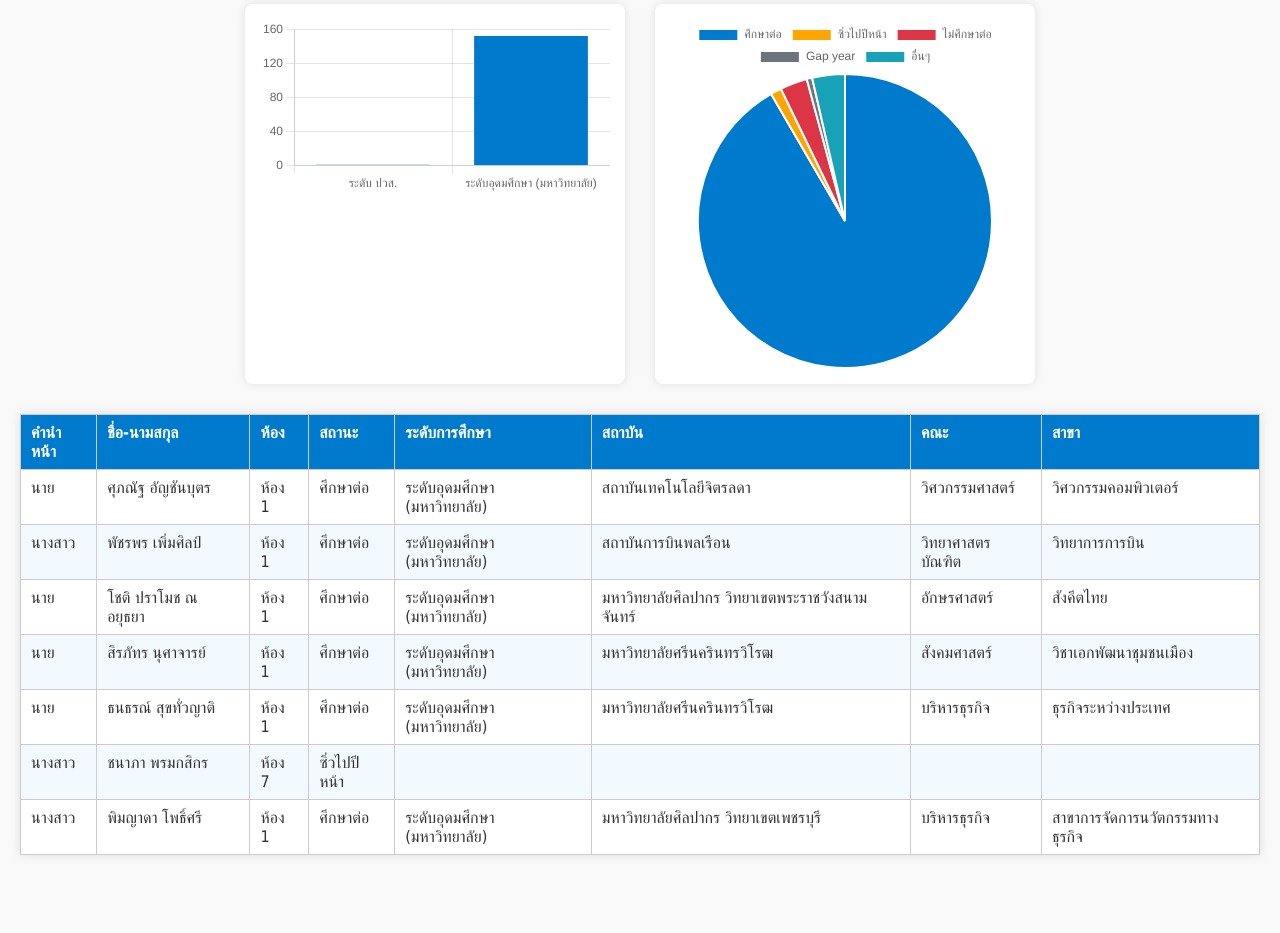
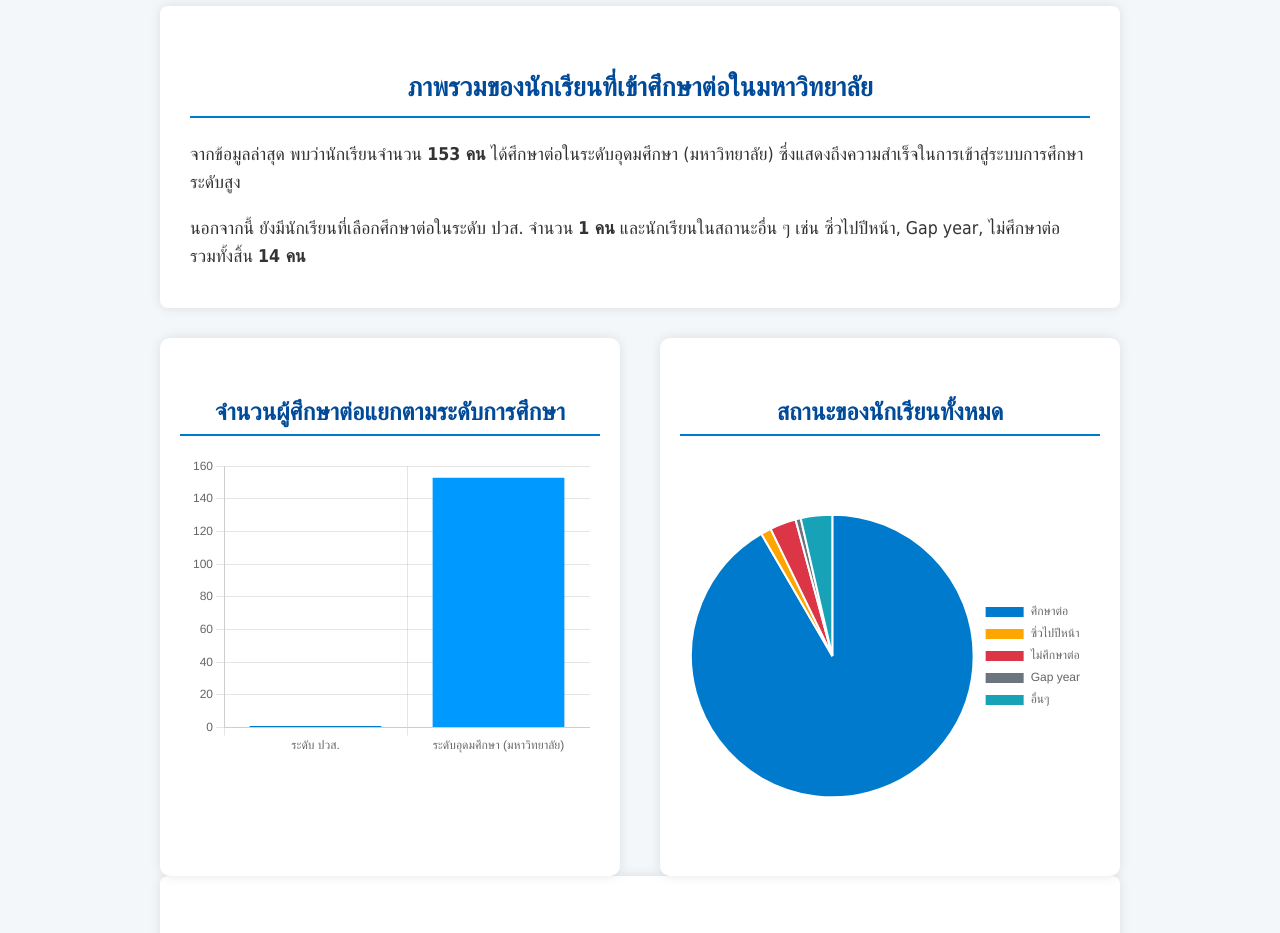
Before and after one commit to Niccha11/niccha, a plain HTML site: page index.html in a window 1280 px wide. Shown: the part 75-1008 px from the top of the page. Before the commit the page ends 950 px from the top, so only its background shows below. Drawn offline with nearby package versions, Linux system fonts and the light colour scheme.

Commit message:
นำเสนอ 2

```diff
--- a/index.html
+++ b/index.html
@@ -3,90 +3,59 @@
 <head>
 <meta charset="UTF-8" />
 <meta name="viewport" content="width=device-width, initial-scale=1" />
-<title>รายงานข้อมูลการศึกษาต่อ</title>
+<title>แดชบอร์ดสรุปภาพรวมการศึกษาต่อของนักเรียน</title>
 <style>
   body {
     font-family: "Sarabun", Tahoma, sans-serif;
     margin: 20px;
-    background: #f9f9f9;
+    background-color: #f4f7fa;
     color: #333;
   }
-  h1 {
+  h1, h2 {
+    color: #004a99;
     text-align: center;
-    color: #005a9c;
-    margin-bottom: 20px;
   }
-  .dashboard {
+  h2 {
+    margin-top: 40px;
+    border-bottom: 2px solid #007acc;
+    padding-bottom: 8px;
+  }
+  .summary {
+    max-width: 900px;
+    margin: 0 auto 30px auto;
+    background: white;
+    padding: 20px 30px;
+    border-radius: 8px;
+    box-shadow: 0 0 12px rgba(0,0,0,0.1);
+    font-size: 1.1em;
+    line-height: 1.6;
+  }
+  .charts {
     display: flex;
     flex-wrap: wrap;
     justify-content: center;
-    gap: 30px;
-    margin-bottom: 30px;
+    gap: 40px;
+    max-width: 960px;
+    margin: 0 auto;
   }
-  .chart-container {
-    background: #fff;
-    padding: 15px;
-    border-radius: 8px;
-    box-shadow: 0 0 10px rgba(0,0,0,0.1);
-    width: 350px;
+  .chart-box {
+    background: white;
+    padding: 20px;
+    border-radius: 10px;
+    box-shadow: 0 0 12px rgba(0,0,0,0.1);
+    width: 420px;
   }
-  table {
-    width: 100%;
-    border-collapse: collapse;
-    background: #fff;
-    box-shadow: 0 0 10px rgba(0,0,0,0.1);
+  canvas {
+    display: block;
+    margin: 0 auto;
   }
-  th, td {
-    border: 1px solid #ccc;
-    padding: 8px 10px;
-    text-align: left;
-    vertical-align: top;
-  }
-  th {
-    background-color: #007acc;
-    color: white;
-    position: sticky;
-    top: 0;
-    z-index: 1;
-  }
-  tr:nth-child(even) {
-    background-color: #f2f9ff;
-  }
-  @media (max-width: 768px) {
-    .dashboard {
+  @media (max-width: 900px) {
+    .charts {
       flex-direction: column;
       align-items: center;
     }
-    table, thead, tbody, th, td, tr {
-      display: block;
-    }
-    thead tr {
-      display: none;
-    }
-    tr {
-      margin-bottom: 15px;
-      border: 1px solid #ddd;
-      padding: 10px;
-      background: #fff;
-      box-shadow: 0 0 5px rgba(0,0,0,0.05);
-    }
-    td {
-      border: none;
-      padding-left: 50%;
-      position: relative;
-      text-align: right;
-      white-space: normal;
-    }
-    td::before {
-      position: absolute;
-      top: 8px;
-      left: 10px;
-      width: 45%;
-      white-space: nowrap;
-      font-weight: bold;
-      text-align: left;
-      content: attr(data-label);
-      color: #007acc;
+    .chart-box {
+      width: 90%;
     }
   }
 </style>
@@ -94,90 +63,82 @@
 </head>
 <body>
 
-<h1>รายงานข้อมูลการศึกษาต่อของนักเรียน</h1>
+<h1>แดชบอร์ดสรุปภาพรวมการศึกษาต่อของนักเรียน</h1>
 
-<div class="dashboard">
-  <div class="chart-container">
-    <canvas id="barChart"></canvas>
+<section class="summary">
+  <h2>ภาพรวมของนักเรียนที่เข้าศึกษาต่อในมหาวิทยาลัย</h2>
+  <p>จากข้อมูลล่าสุด พบว่านักเรียนจำนวน <strong>153 คน</strong> ได้ศึกษาต่อในระดับอุดมศึกษา (มหาวิทยาลัย) ซึ่งแสดงถึงความสำเร็จในการเข้าสู่ระบบการศึกษาระดับสูง</p>
+  <p>นอกจากนี้ ยังมีนักเรียนที่เลือกศึกษาต่อในระดับ ปวส. จำนวน <strong>1 คน</strong> และนักเรียนในสถานะอื่น ๆ เช่น ซิ่วไปปีหน้า, Gap year, ไม่ศึกษาต่อ รวมทั้งสิ้น <strong>14 คน</strong></p>
+</section>
+
+<section class="charts">
+  <div class="chart-box">
+    <h2>จำนวนผู้ศึกษาต่อแยกตามระดับการศึกษา</h2>
+    <canvas id="eduLevelChart" width="400" height="300"></canvas>
   </div>
-  <div class="chart-container">
-    <canvas id="pieChart"></canvas>
+  <div class="chart-box">
+    <h2>สถานะของนักเรียนทั้งหมด</h2>
+    <canvas id="statusChart" width="400" height="300"></canvas>
   </div>
-</div>
+</section>
 
-<table>
-  <thead>
-    <tr>
-      <th>คำนำหน้า</th>
-      <th>ชื่อ-นามสกุล</th>
-      <th>ห้อง</th>
-      <th>สถานะ</th>
-      <th>ระดับการศึกษา</th>
-      <th>สถาบัน</th>
-      <th>คณะ</th>
-      <th>สาขา</th>
-    </tr>
-  </thead>
-  <tbody>
-    <tr><td data-label="คำนำหน้า">นาย</td><td data-label="ชื่อ-นามสกุล">ศุภณัฐ อัญชันบุตร</td><td data-label="ห้อง">ห้อง 1</td><td data-label="สถานะ">ศึกษาต่อ</td><td data-label="ระดับการศึกษา">ระดับอุดมศึกษา (มหาวิทยาลัย)</td><td data-label="สถาบัน">สถาบันเทคโนโลยีจิตรลดา</td><td data-label="คณะ">วิศวกรรมศาสตร์</td><td data-label="สาขา">วิศวกรรมคอมพิวเตอร์</td></tr>
-    <tr><td data-label="คำนำหน้า">นางสาว</td><td data-label="ชื่อ-นามสกุล">พัชรพร เพิ่มศิลป์</td><td data-label="ห้อง">ห้อง 1</td><td data-label="สถานะ">ศึกษาต่อ</td><td data-label="ระดับการศึกษา">ระดับอุดมศึกษา (มหาวิทยาลัย)</td><td data-label="สถาบัน">สถาบันการบินพลเรือน</td><td data-label="คณะ">วิทยาศาสตรบัณฑิต</td><td data-label="สาขา">วิทยาการการบิน</td></tr>
-    <tr><td data-label="คำนำหน้า">นาย</td><td data-label="ชื่อ-นามสกุล">โชติ ปราโมช ณ อยุธยา</td><td data-label="ห้อง">ห้อง 1</td><td data-label="สถานะ">ศึกษาต่อ</td><td data-label="ระดับการศึกษา">ระดับอุดมศึกษา (มหาวิทยาลัย)</td><td data-label="สถาบัน">มหาวิทยาลัยศิลปากร วิทยาเขตพระราชวังสนามจันทร์</td><td data-label="คณะ">อักษรศาสตร์</td><td data-label="สาขา">สังคีตไทย</td></tr>
-    <tr><td data-label="คำนำหน้า">นาย</td><td data-label="ชื่อ-นามสกุล">สิรภัทร นุศาจารย์</td><td data-label="ห้อง">ห้อง 1</td><td data-label="สถานะ">ศึกษาต่อ</td><td data-label="ระดับการศึกษา">ระดับอุดมศึกษา (มหาวิทยาลัย)</td><td data-label="สถาบัน">มหาวิทยาลัยศรีนครินทรวิโรฒ</td><td data-label="คณะ">สังคมศาสตร์</td><td data-label="สาขา">วิชาเอกพัฒนาชุมชนเมือง</td></tr>
-    <tr><td data-label="คำนำหน้า">นาย</td><td data-label="ชื่อ-นามสกุล">ธนธรณ์ สุขทั่วญาติ</td><td data-label="ห้อง">ห้อง 1</td><td data-label="สถานะ">ศึกษาต่อ</td><td data-label="ระดับการศึกษา">ระดับอุดมศึกษา (มหาวิทยาลัย)</td><td data-label="สถาบัน">มหาวิทยาลัยศรีนครินทรวิโรฒ </td><td data-label="คณะ">บริหารธุรกิจ</td><td data-label="สาขา">ธุรกิจระหว่างประเทศ</td></tr>
-    <tr><td data-label="คำนำหน้า">นางสาว</td><td data-label="ชื่อ-นามสกุล">ชนาภา พรมกสิกร</td><td data-label="ห้อง">ห้อง 7</td><td data-label="สถานะ">ซิ่วไปปีหน้า</td><td data-label="ระดับการศึกษา"></td><td data-label="สถาบัน"></td><td data-label="คณะ"></td><td data-label="สาขา"></td></tr>
-    <tr><td data-label="คำนำหน้า">นางสาว</td><td data-label="ชื่อ-นามสกุล">พิมญาดา โพธิ์ศรี</td><td data-label="ห้อง">ห้อง 1</td><td data-label="สถานะ">ศึกษาต่อ</td><td data-label="ระดับการศึกษา">ระดับอุดมศึกษา (มหาวิทยาลัย)</td><td data-label="สถาบัน">มหาวิทยาลัยศิลปากร วิทยาเขตเพชรบุรี</td><td data-label="คณะ">บริหารธุรกิจ</td><td data-label="สาขา">สาขาการจัดการนวัตกรรมทางธุรกิจ</td></tr>
-    <!-- เพิ่มข้อมูลนักเรียนทั้งหมดในลักษณะนี้ -->
-  </tbody>
-</table>
+<section class="summary">
+  <h2>สรุปสถานะการศึกษาต่อของนักเรียน</h2>
+  <p>นักเรียนส่วนใหญ่มีสถานะ <strong>ศึกษาต่อ</strong> จำนวน 153 คน แสดงให้เห็นถึงความมุ่งมั่นและความต่อเนื่องในการศึกษาของกลุ่มนักเรียนนี้</p>
+  <p>ในขณะที่นักเรียนที่เลือก <strong>ซิ่วไปปีหน้า</strong> มีจำนวน 2 คน และนักเรียนที่ <strong>ไม่ศึกษาต่อ</strong> มีจำนวน 5 คน ซึ่งเป็นข้อมูลที่สำคัญสำหรับการวางแผนและพัฒนาการศึกษาต่อไป</p>
+</section>
 
 <script>
-  // สรุปข้อมูลสถานะจากไฟล์
-  const statusCounts = {
-    "ศึกษาต่อ": 153,
-    "ซิ่วไปปีหน้า": 2,
-    "ไม่ศึกษาต่อ": 5,
-    "Gap year": 1,
-    "อื่นๆ": 6
-  };
+  // ข้อมูลสรุประดับการศึกษา
+  const eduLevelLabels = ['ระดับ ปวส.', 'ระดับอุดมศึกษา (มหาวิทยาลัย)'];
+  const eduLevelData = [1, 153];
 
-  // สรุประดับการศึกษา
-  const eduLevelCounts = {
-    "ระดับ ปวส.": 1,
-    "ระดับอุดมศึกษา (มหาวิทยาลัย)": 152
-  };
+  // ข้อมูลสรุปสถานะนักเรียน
+  const statusLabels = ['ศึกษาต่อ', 'ซิ่วไปปีหน้า', 'ไม่ศึกษาต่อ', 'Gap year', 'อื่นๆ'];
+  const statusData = [153, 2, 5, 1, 6];
 
-  // สร้างแผนภูมิแท่งแสดงระดับการศึกษา
-  const ctxBar = document.getElementById('barChart').getContext('2d');
-  new Chart(ctxBar, {
+  // สร้างแผนภูมิแท่งสำหรับระดับการศึกษา
+  const ctxEduLevel = document.getElementById('eduLevelChart').getContext('2d');
+  new Chart(ctxEduLevel, {
     type: 'bar',
     data: {
-      labels: Object.keys(eduLevelCounts),
+      labels: eduLevelLabels,
       datasets: [{
-        label: 'จำนวนผู้ศึกษาต่อ',
-        data: Object.values(eduLevelCounts),
-        backgroundColor: '#007acc'
+        label: 'จำนวน (คน)',
+        data: eduLevelData,
+        backgroundColor: ['#007acc', '#0099ff']
       }]
     },
     options: {
       responsive: true,
-      plugins: { legend: { display: false } },
-      scales: { y: { beginAtZero: true, precision: 0 } }
+      scales: {
+        y: { beginAtZero: true, precision: 0 }
+      },
+      plugins: {
+        legend: { display: false },
+        title: { display: false }
+      }
     }
   });
 
-  // สร้างแผนภูมิวงกลมแสดงสถานะ
-  const ctxPie = document.getElementById('pieChart').getContext('2d');
-  new Chart(ctxPie, {
+  // สร้างแผนภูมิวงกลมสำหรับสถานะนักเรียน
+  const ctxStatus = document.getElementById('statusChart').getContext('2d');
+  new Chart(ctxStatus, {
     type: 'pie',
     data: {
-      labels: Object.keys(statusCounts),
+      labels: statusLabels,
       datasets: [{
-        label: 'สัดส่วนสถานะนักเรียน',
-        data: Object.values(statusCounts),
+        label: 'สัดส่วนสถานะ',
+        data: statusData,
         backgroundColor: ['#007acc', '#ffa500', '#dc3545', '#6c757d', '#17a2b8']
       }]
     },
-    options: { responsive: true }
+    options: {
+      responsive: true,
+      plugins: {
+        legend: { position: 'right' }
+      }
+    }
   });
 </script>
 
```
